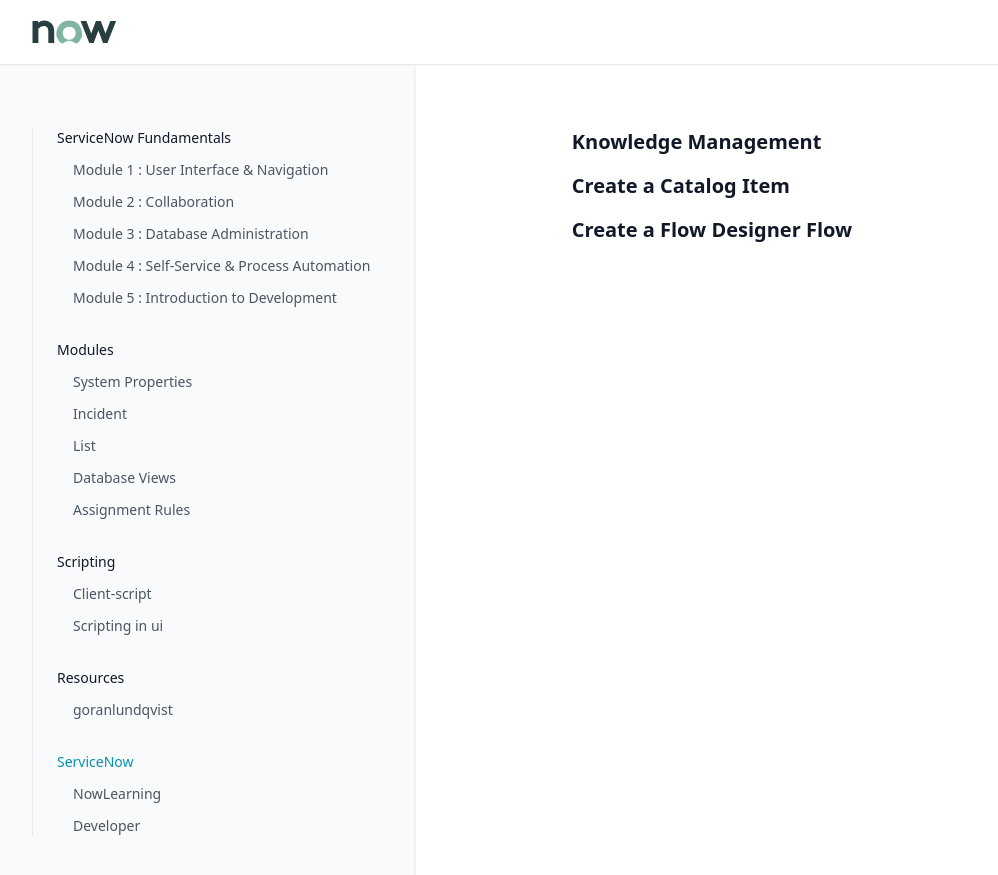
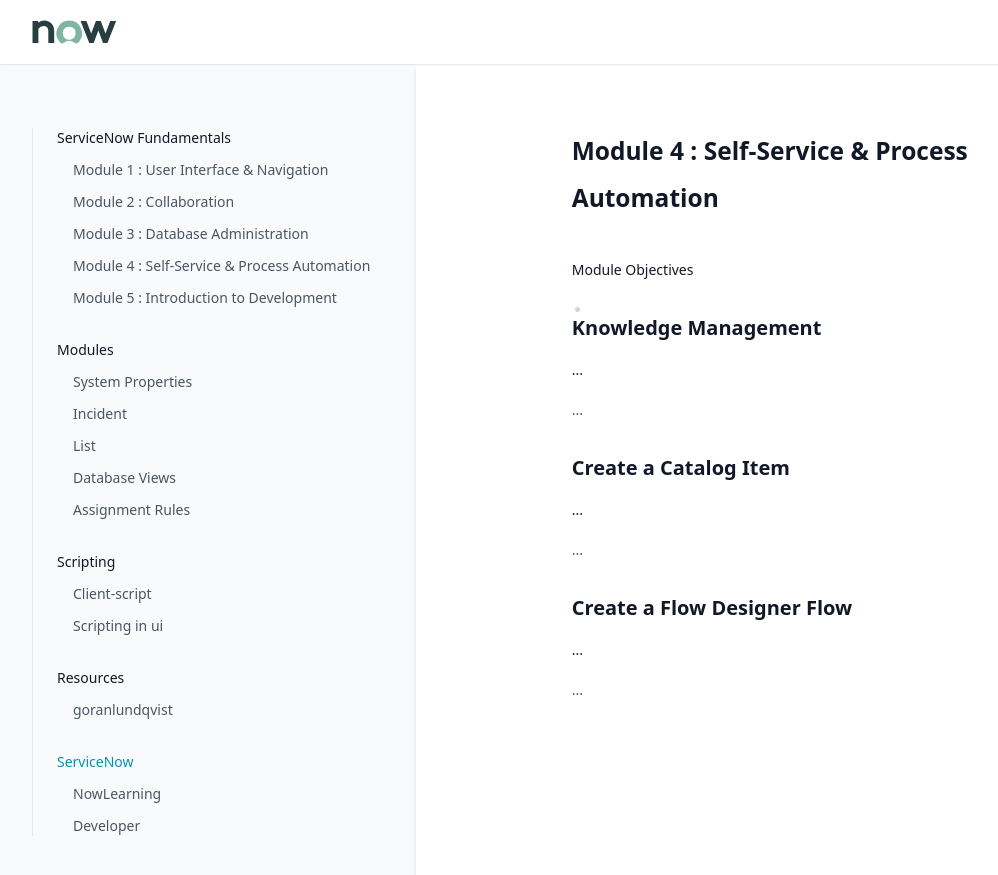
Before and after one commit to greglejeune/ebook, a Jekyll site: the page built from _servicenow/2021-11-01-snf-module4.md, in a window 1280 px wide. Shown: the top 875 px of the page, without its empty margins (0-998 px from the left). Built offline with Jekyll 4.4.1, drawn with Linux system fonts in a browser that asks for light colours.

Commit message:
Update 2021-11-01-snf-module4.md

```diff
--- a/_servicenow/2021-11-01-snf-module4.md
+++ b/_servicenow/2021-11-01-snf-module4.md
@@ -4,6 +4,35 @@ title: "Module 4 : Self-Service & Process Automation"
 category: snf
 ---
 
+<h1>Module 4 : Self-Service & Process Automation</h1>
+
+<p style="text-align: justify;"><strong>Module Objectives</strong></p>
+
+<ul>
+  <li></li>
+</ul>
+
+
 <h2>Knowledge Management</h2>
+
+<p style="text-align: justify;"><strong>...</strong></p>
+
+<p style="text-align: justify;">
+    ...
+</p>
+
 <h2>Create a Catalog Item</h2>
+
+<p style="text-align: justify;"><strong>...</strong></p>
+
+<p style="text-align: justify;">
+    ...
+</p>
+
 <h2>Create a Flow Designer Flow</h2>
+
+<p style="text-align: justify;"><strong>...</strong></p>
+
+<p style="text-align: justify;">
+    ...
+</p>
```
